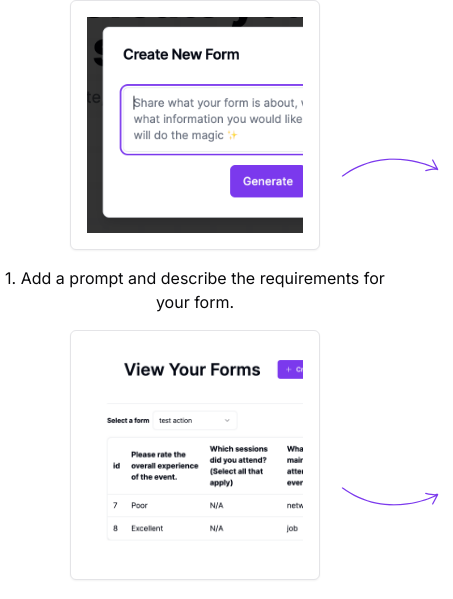
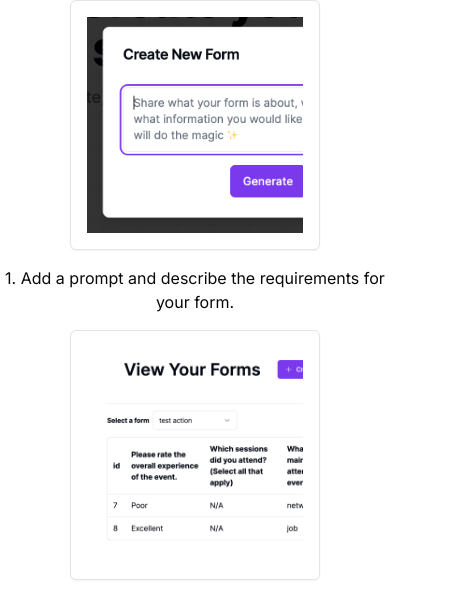
Before and after one commit to okoid721/Form_Builder, a Next.js app: page / in a window 390 px wide. Shown: the part 498-1097 px from the top of the page, 453 px wide, since content can reach past the window. Built offline with nearby package versions, Linux system fonts and the light colour scheme; no server answers.

Commit message:
ai from builder

```diff
--- /dev/null
+++ b/src/app/action/generateUserForms.ts
@@ -0,0 +1,18 @@
+"use server";
+import { db } from "@/db";
+import { eq } from "drizzle-orm";
+import { forms } from "@/db/schema";
+import { auth } from "@/auth";
+
+export async function getUserForms() {
+  const session = await auth();
+  const userId = session?.user?.id;
+  if (!userId) {
+    return [];
+  }
+
+  const userForms = await db.query.forms.findMany({
+    where: eq(forms.userId, userId),
+  });
+  return userForms;
+}
--- /dev/null
+++ b/src/app/action/navigateToForm.ts
@@ -0,0 +1,7 @@
+'use server';
+
+import { redirect } from 'next/navigation';
+
+export async function navigate(id: number) {
+  redirect(`/forms/edit/${id}`);
+}
--- a/src/app/landing-page/LandingPage.tsx
+++ b/src/app/landing-page/LandingPage.tsx
@@ -43,7 +43,7 @@ const LandingPage = (props: Props) => {
               width="125"
               height="125"
               alt="arrow"
-              className="absolute top-1/2 right-0 transform translate-x-1/2 -translate-y-1/2"
+              className="absolute top-1/2 right-0 hidden md:block transform translate-x-1/2 -translate-y-1/2"
             />
             <p>1. Add a prompt and describe the requirements for your form.</p>
           </li>
@@ -60,7 +60,7 @@ const LandingPage = (props: Props) => {
               width="125"
               height="125"
               alt="arrow"
-              className="absolute top-1/2 right-0 transform translate-x-1/2 -translate-y-1/2 scale-x-[-1] rotate-180"
+              className="absolute top-1/2 right-0 transform hidden md:block translate-x-1/2 -translate-y-1/2 scale-x-[-1] rotate-180"
             />
             <p>2. Generate the form.</p>
           </li>
```
